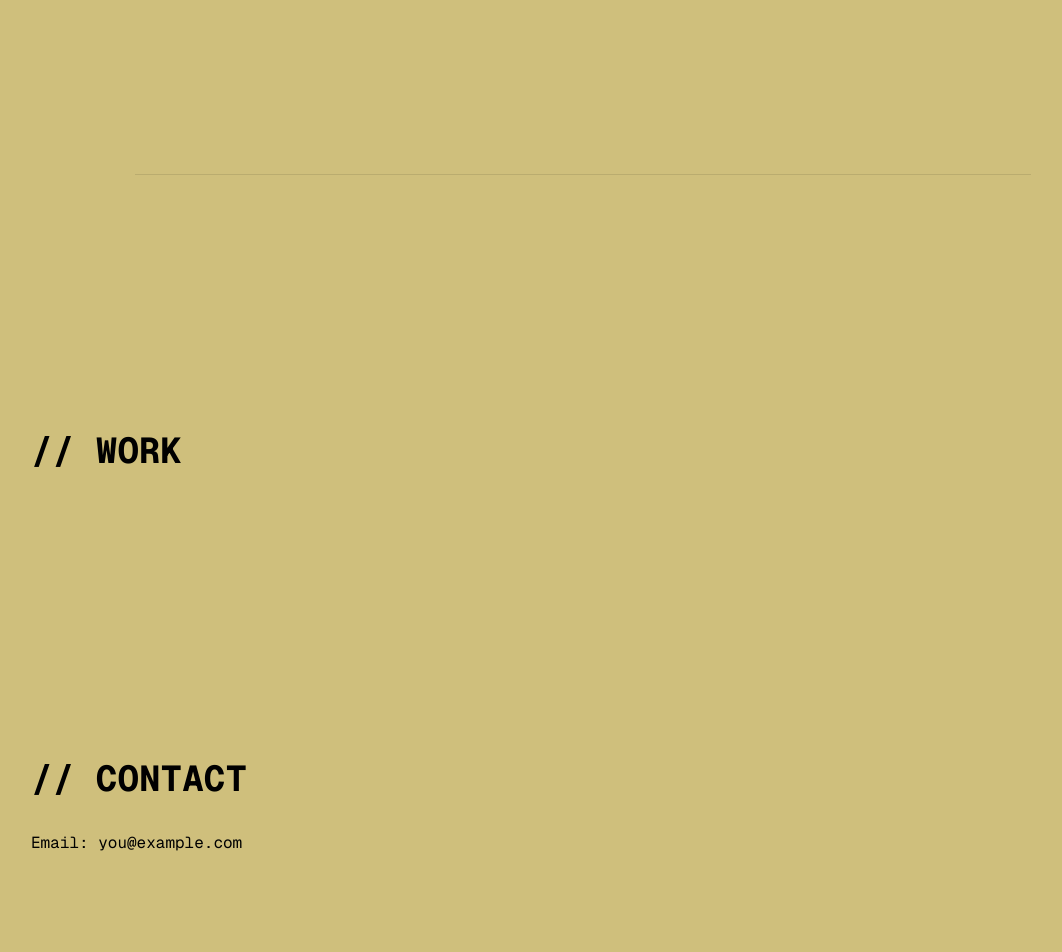
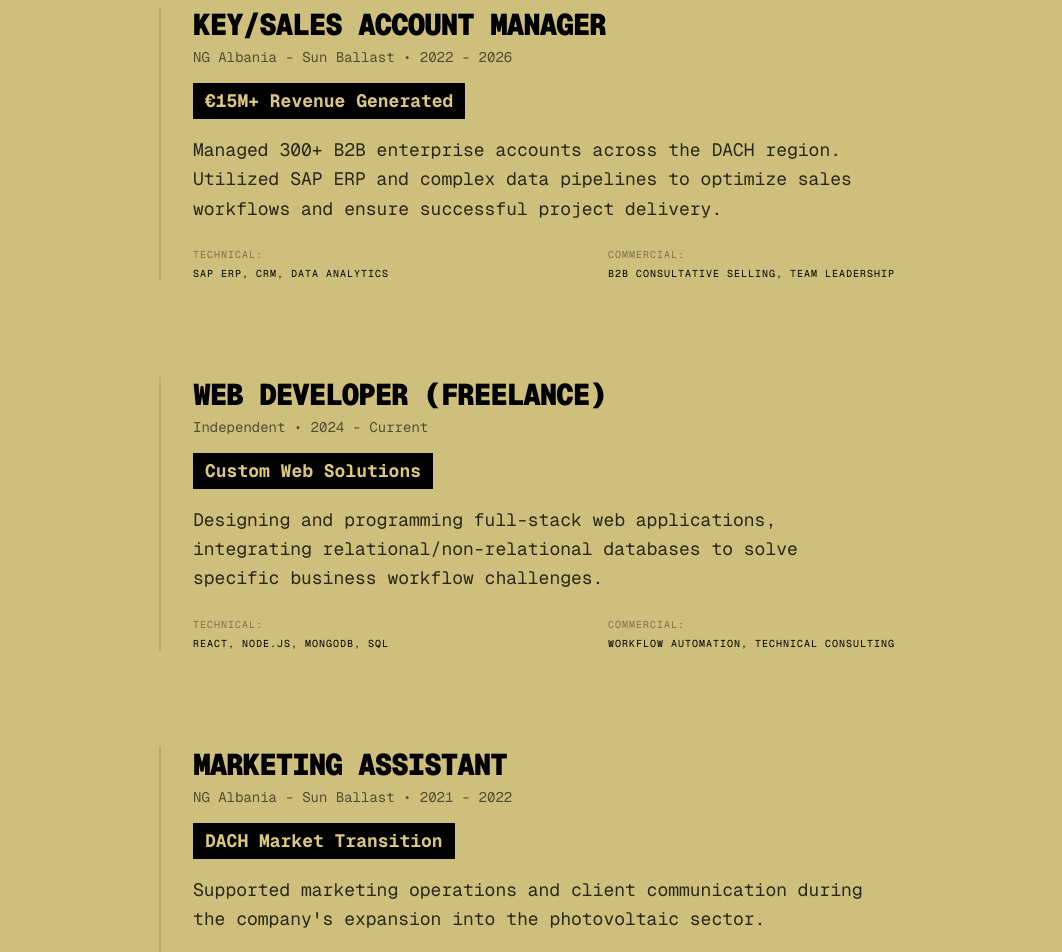
Before and after one commit to OertMahmutaj/my-portfolio, a Next.js app: page / in a window 1280 px wide. Shown: the part 1060-2012 px from the top of the page, without its empty margins (57-1119 px from the left). Built offline with nearby package versions, Linux system fonts and the light colour scheme.

Commit message:
feat: add Work section with professional experiences and update About section styling

```diff
--- a/app/page.tsx
+++ b/app/page.tsx
@@ -1,5 +1,6 @@
 import Navbar from '@/components/layout/Navbar';
 import About from '@/components/layout/About';
+import Work from '@/components/sections/Work';
 
 export default function Home() {
   return (
@@ -12,17 +13,17 @@ export default function Home() {
       </section>
 
       {/* Sections with IDs for the Navbar */}
-      <section id="about" className="py-32 px-6 max-w-6xl mx-auto">
+      <section id="about" className="py-18 px-6 max-w-6xl mx-auto">
         <About />
       </section>
 
-      <section id="work" className="py-32 px-6 max-w-6xl mx-auto">
-        <h2 className="text-4xl font-bold uppercase mb-8">// Work</h2>
-        {/* Your projects */}
+      <section id="work" className="px-6 max-w-6xl mx-auto">
+        <h2 className="text-4xl font-bold uppercase mb-8">Professional Experience</h2>
+        <Work />
       </section>
 
       <section id="contact" className="py-32 px-6 max-w-6xl mx-auto">
-        <h2 className="text-4xl font-bold uppercase mb-8">// Contact</h2>
+        <h2 className="text-4xl font-bold uppercase mb-8">Contact</h2>
         <p>Email: you@example.com</p>
       </section>
     </main>
--- a/components/layout/About.tsx
+++ b/components/layout/About.tsx
@@ -1,3 +1,4 @@
+/* eslint-disable react/jsx-no-comment-textnodes */
 'use client';
 import { useState } from 'react';
 
@@ -5,7 +6,7 @@ export default function About() {
   const [active, setActive] = useState<'dev' | 'sales'>('dev');
 
   return (
-    <section id="about" className="py-32 px-6 max-w-4xl mx-auto border-b border-black/10">
+    <section id="about" className="px-6 max-w-4xl mx-auto border-b border-black/10">
       {/* Intro Text */}
       <div className="mb-16">
         <h2 className="text-3xl md:text-5xl font-black tracking-tighter uppercase leading-tight">About</h2>
--- a/components/layout/Header.tsx
+++ b/components/layout/Header.tsx
@@ -1,6 +1,6 @@
 export default function Header() {
   return (
-    <header className="px-6 py-8 flex justify-between items-center text-sm uppercase tracking-widest">
+    <header className="flex justify-between items-center text-sm uppercase tracking-widest">
       <div className="font-bold">Freelance Developer</div>
       <nav className="flex gap-8">
         <a href="#work" className="hover:opacity-50 transition-opacity">Work</a>
--- /dev/null
+++ b/components/sections/Work.tsx
@@ -0,0 +1,65 @@
+export default function Work() {
+  const experiences = [
+    {
+      title: "Key/Sales Account Manager",
+      company: "NG Albania - Sun Ballast",
+      duration: "2022 - 2026",
+      result: "€15M+ Revenue Generated",
+      description: "Managed 300+ B2B enterprise accounts across the DACH region. Utilized SAP ERP and complex data pipelines to optimize sales workflows and ensure successful project delivery.",
+      stack: "SAP ERP, CRM, Data Analytics",
+      commercial: "B2B Consultative Selling, Team Leadership"
+    },
+    {
+      title: "Web Developer (Freelance)",
+      company: "Independent",
+      duration: "2024 - Current",
+      result: "Custom Web Solutions",
+      description: "Designing and programming full-stack web applications, integrating relational/non-relational databases to solve specific business workflow challenges.",
+      stack: "React, Node.js, MongoDB, SQL",
+      commercial: "Workflow Automation, Technical Consulting"
+    },
+    {
+      title: "Marketing Assistant",
+      company: "NG Albania - Sun Ballast",
+      duration: "2021 - 2022",
+      result: "DACH Market Transition",
+      description: "Supported marketing operations and client communication during the company's expansion into the photovoltaic sector.",
+      stack: "Google Analytics, MS Office Suite",
+      commercial: "Market Analysis, Intercultural Communication"
+    }
+  ];
+
+  return (
+    <section id="work" className="px-6 max-w-4xl mx-auto border-b border-black/10">
+      {/* <h2 className="text-sm font-mono opacity-60 mb-16">// Professional Experience</h2> */}
+
+      <div className="space-y-24">
+        {experiences.map((exp) => (
+          <div key={exp.title} className="group border-l-2 border-black/10 pl-8 hover:border-black transition-colors duration-300">
+            <h3 className="text-3xl font-black uppercase tracking-tighter mb-1">{exp.title}</h3>
+            <p className="font-mono text-sm opacity-60 mb-4">{exp.company} • {exp.duration}</p>
+
+            {/* The Impact Result */}
+            <div className="text-lg font-bold mb-4 text-[#dbc87d] bg-black inline-block px-3 py-1">
+              {exp.result}
+            </div>
+
+            <p className="text-lg leading-relaxed mb-6 opacity-80 max-w-2xl">{exp.description}</p>
+
+            {/* Hybrid Skill View */}
+            <div className="grid grid-cols-1 md:grid-cols-2 gap-4 font-mono text-[10px] uppercase tracking-widest">
+              <div>
+                <span className="opacity-40 block mb-1">Technical:</span>
+                {exp.stack}
+              </div>
+              <div>
+                <span className="opacity-40 block mb-1">Commercial:</span>
+                {exp.commercial}
+              </div>
+            </div>
+          </div>
+        ))}
+      </div>
+    </section>
+  );
+}
```
